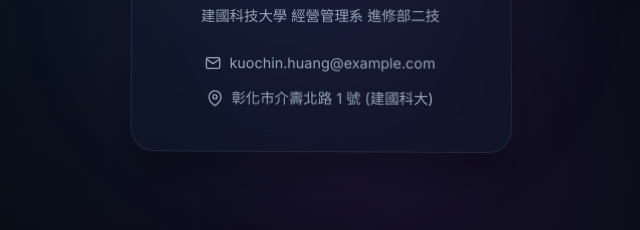
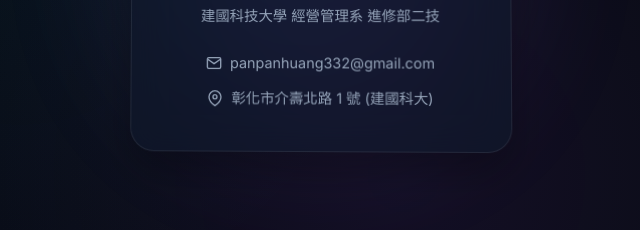
Before and after one commit to panpanhuang332/gap-d, a website: page docs/index.html in a window 1280 px wide. Shown: the part 464-694 px from the top of the page, 620-1260 px from the left. Drawn offline with Linux system fonts and the light colour scheme; no server answers.

Commit message:
Update contact email to panpanhuang332@gmail.com

```diff
--- a/docs/index.html
+++ b/docs/index.html
@@ -63,9 +63,9 @@
           <h3>黃國津</h3>
           <p>建國科技大學 經營管理系 進修部二技</p>
           <div class="contact-info">
-            <a href="mailto:kuochin.huang@example.com" class="contact-item">
+            <a href="mailto:panpanhuang332@gmail.com" class="contact-item">
               <svg width="16" height="16" viewBox="0 0 24 24" fill="none" stroke="currentColor" stroke-width="2"><path d="M4 4h16c1.1 0 2 .9 2 2v12c0 1.1-.9 2-2 2H4c-1.1 0-2-.9-2-2V6c0-1.1.9-2 2-2z"/><polyline points="22,6 12,13 2,6"/></svg>
-              kuochin.huang@example.com
+              panpanhuang332@gmail.com
             </a>
             <span class="contact-item">
               <svg width="16" height="16" viewBox="0 0 24 24" fill="none" stroke="currentColor" stroke-width="2"><path d="M21 10c0 7-9 13-9 13s-9-6-9-13a9 9 0 0 1 18 0z"/><circle cx="12" cy="10" r="3"/></svg>
```
